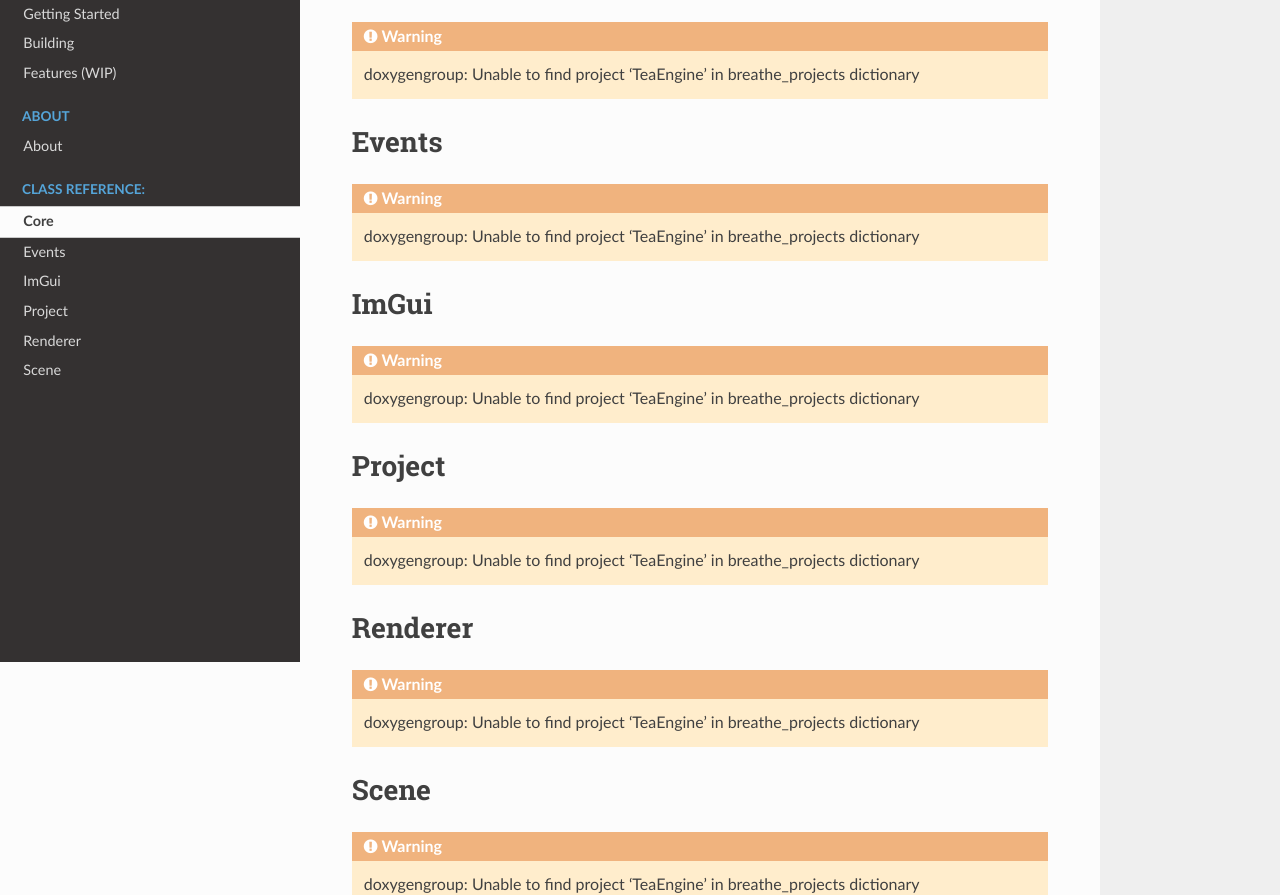
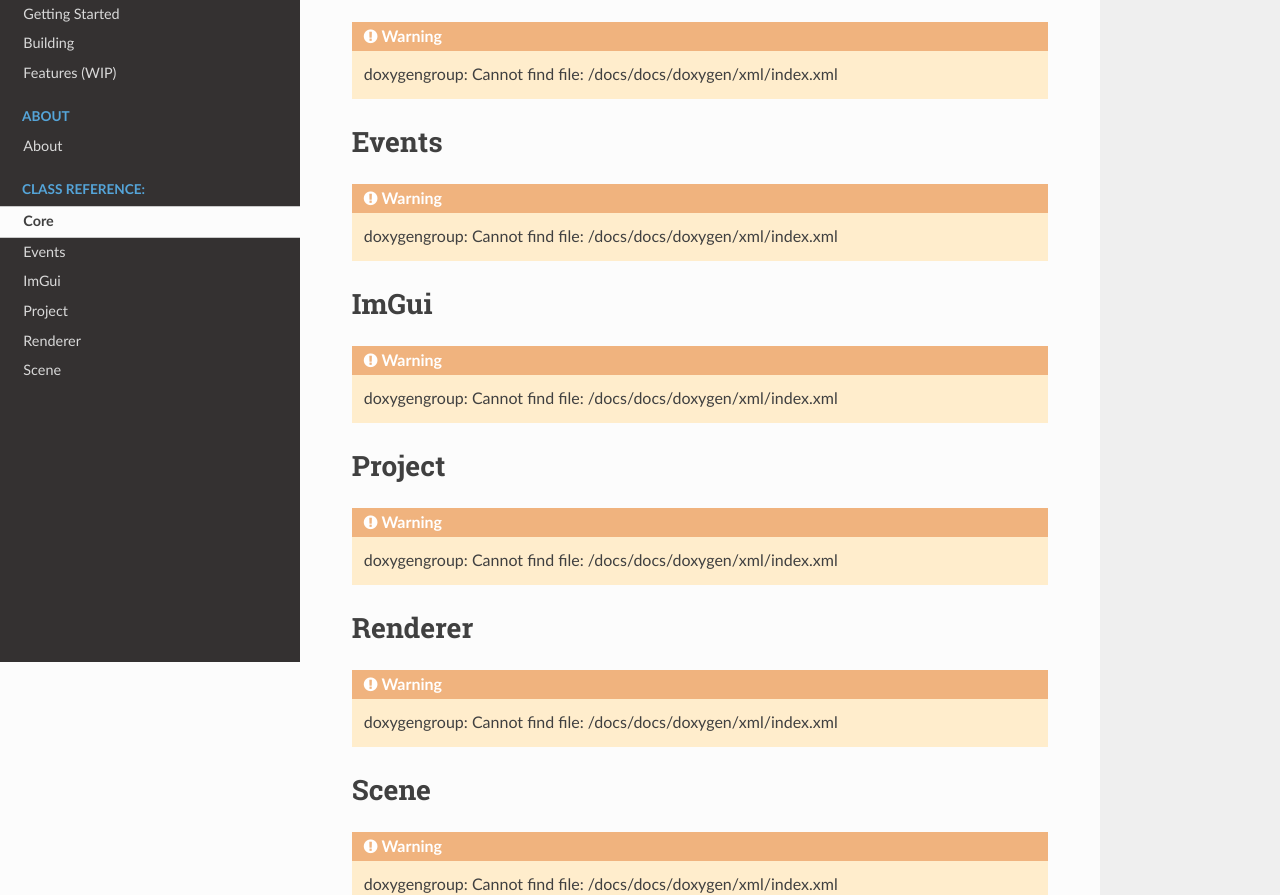
Before and after one commit to HugoPlacer/Tea-Engine, a plain HTML site: page classes/index.html in a window 1280 px wide. Shown: the part 138-1033 px from the top of the page. Drawn offline with Linux system fonts and the light colour scheme.

Commit message:
deploy: 51a3628d9567cae8cc8480ae9d25d01396272592

```diff
--- a/classes/index.html
+++ b/classes/index.html
@@ -91,42 +91,42 @@
 <h1>Core<a class="headerlink" href="#core" title="Link to this heading"></a></h1>
 <div class="admonition warning">
 <p class="admonition-title">Warning</p>
-<p>doxygengroup: Unable to find project ‘TeaEngine’ in breathe_projects dictionary</p>
+<p>doxygengroup: Cannot find file: /docs/docs/doxygen/xml/index.xml</p>
 </div>
 </section>
 <section id="events">
 <h1>Events<a class="headerlink" href="#events" title="Link to this heading"></a></h1>
 <div class="admonition warning">
 <p class="admonition-title">Warning</p>
-<p>doxygengroup: Unable to find project ‘TeaEngine’ in breathe_projects dictionary</p>
+<p>doxygengroup: Cannot find file: /docs/docs/doxygen/xml/index.xml</p>
 </div>
 </section>
 <section id="imgui">
 <h1>ImGui<a class="headerlink" href="#imgui" title="Link to this heading"></a></h1>
 <div class="admonition warning">
 <p class="admonition-title">Warning</p>
-<p>doxygengroup: Unable to find project ‘TeaEngine’ in breathe_projects dictionary</p>
+<p>doxygengroup: Cannot find file: /docs/docs/doxygen/xml/index.xml</p>
 </div>
 </section>
 <section id="project">
 <h1>Project<a class="headerlink" href="#project" title="Link to this heading"></a></h1>
 <div class="admonition warning">
 <p class="admonition-title">Warning</p>
-<p>doxygengroup: Unable to find project ‘TeaEngine’ in breathe_projects dictionary</p>
+<p>doxygengroup: Cannot find file: /docs/docs/doxygen/xml/index.xml</p>
 </div>
 </section>
 <section id="renderer">
 <h1>Renderer<a class="headerlink" href="#renderer" title="Link to this heading"></a></h1>
 <div class="admonition warning">
 <p class="admonition-title">Warning</p>
-<p>doxygengroup: Unable to find project ‘TeaEngine’ in breathe_projects dictionary</p>
+<p>doxygengroup: Cannot find file: /docs/docs/doxygen/xml/index.xml</p>
 </div>
 </section>
 <section id="scene">
 <h1>Scene<a class="headerlink" href="#scene" title="Link to this heading"></a></h1>
 <div class="admonition warning">
 <p class="admonition-title">Warning</p>
-<p>doxygengroup: Unable to find project ‘TeaEngine’ in breathe_projects dictionary</p>
+<p>doxygengroup: Cannot find file: /docs/docs/doxygen/xml/index.xml</p>
 </div>
 </section>
 
```
Also changed, not shown: searchindex.js (+1 -1 lines).
